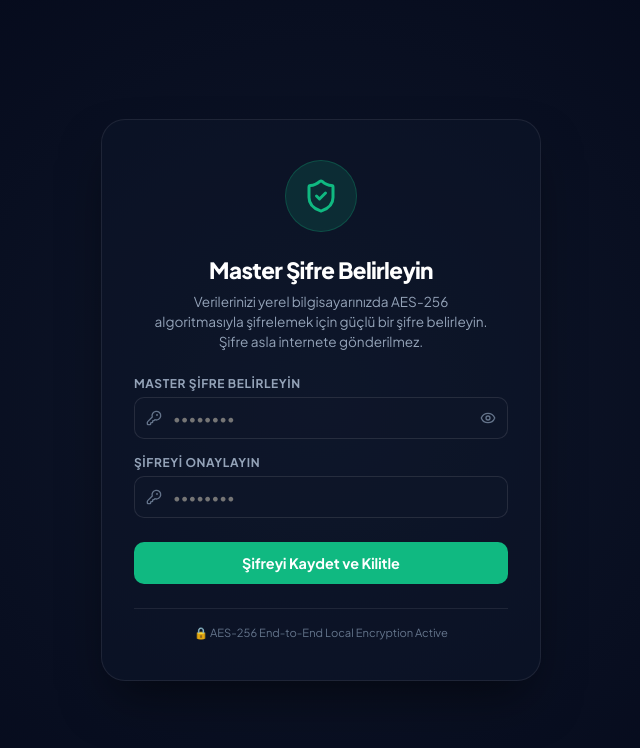
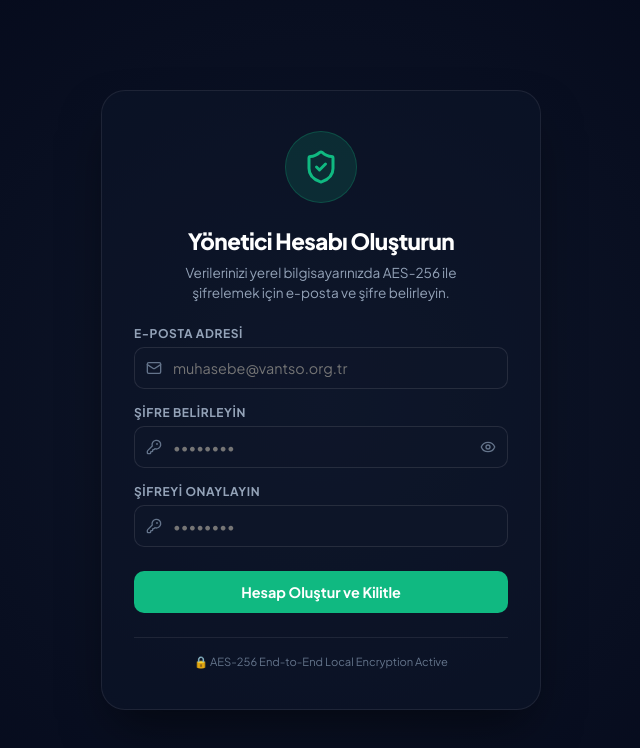
Before and after one commit to bsrdeniz/MuhasebeODF, a React (Vite) app: page / in a window 1280 px wide. Shown: the top 748 px of the page, without its empty margins (319-959 px from the left). Built offline with nearby package versions, Linux system fonts and the light colour scheme.

Commit message:
add E-posta (Email) input field to lockscreen UI for standard login experience

```diff
--- a/src/components/LockScreen.tsx
+++ b/src/components/LockScreen.tsx
@@ -1,5 +1,5 @@
 import React, { useState, useEffect } from 'react';
-import { ShieldCheck, Lock, Eye, EyeOff, KeyRound } from 'lucide-react';
+import { ShieldCheck, Lock, Eye, EyeOff, KeyRound, Mail } from 'lucide-react';
 import { setupPassword, verifyPassword } from '../utils/crypto';
 
 interface LockScreenProps {
@@ -8,6 +8,7 @@ interface LockScreenProps {
 
 export const LockScreen: React.FC<LockScreenProps> = ({ onUnlock }) => {
   const [isFirstTime, setIsFirstTime] = useState(false);
+  const [email, setEmail] = useState('');
   const [password, setPassword] = useState('');
   const [confirmPassword, setConfirmPassword] = useState('');
   const [showPassword, setShowPassword] = useState(false);
@@ -34,6 +35,14 @@ export const LockScreen: React.FC<LockScreenProps> = ({ onUnlock }) => {
     setIsLoading(true);
 
     try {
+      const emailRegex = /^[^\s@]+@[^\s@]+\.[^\s@]+$/;
+      if (!emailRegex.test(email)) {
+        setError('Lütfen geçerli bir e-posta adresi girin!');
+        triggerWiggle();
+        setIsLoading(false);
+        return;
+      }
+
       if (isFirstTime) {
         // Setup Password
         if (password.length < 6) {
@@ -50,6 +59,7 @@ export const LockScreen: React.FC<LockScreenProps> = ({ onUnlock }) => {
         }
 
         const { salt, hash } = await setupPassword(password);
+        localStorage.setItem('muhasebe_email', email.trim().toLowerCase());
         localStorage.setItem('muhasebe_salt', salt);
         localStorage.setItem('muhasebe_hash', hash);
 
@@ -63,6 +73,14 @@ export const LockScreen: React.FC<LockScreenProps> = ({ onUnlock }) => {
         }
       } else {
         // Unlock
+        const savedEmail = localStorage.getItem('muhasebe_email') || '';
+        if (email.trim().toLowerCase() !== savedEmail.trim().toLowerCase()) {
+          setError('Girdiğiniz E-posta veya Şifre hatalı!');
+          triggerWiggle();
+          setIsLoading(false);
+          return;
+        }
+
         const salt = localStorage.getItem('muhasebe_salt') || '';
         const hash = localStorage.getItem('muhasebe_hash') || '';
 
@@ -70,7 +88,7 @@ export const LockScreen: React.FC<LockScreenProps> = ({ onUnlock }) => {
         if (derivedKey) {
           onUnlock(derivedKey);
         } else {
-          setError('Girdiğiniz Master Şifre hatalı!');
+          setError('Girdiğiniz E-posta veya Şifre hatalı!');
           triggerWiggle();
         }
       }
@@ -130,21 +148,50 @@ export const LockScreen: React.FC<LockScreenProps> = ({ onUnlock }) => {
 
         <div>
           <h2 className="text-h2" style={{ color: '#ffffff', fontSize: '1.4rem', fontWeight: 800, marginBottom: '8px' }}>
-            {isFirstTime ? 'Master Şifre Belirleyin' : 'Muhasebe Portalı Kilitli'}
+            {isFirstTime ? 'Yönetici Hesabı Oluşturun' : 'Muhasebe Giriş Portalı'}
           </h2>
           <p style={{ color: '#94a3b8', fontSize: '0.85rem', lineHeight: '145%', maxWidth: '340px', margin: '0 auto' }}>
             {isFirstTime
-              ? 'Verilerinizi yerel bilgisayarınızda AES-256 algoritmasıyla şifrelemek için güçlü bir şifre belirleyin. Şifre asla internete gönderilmez.'
-              : 'Kişisel ve finansal verilerin şifresini yerel olarak çözmek için lütfen şifrenizi girin.'
+              ? 'Verilerinizi yerel bilgisayarınızda AES-256 ile şifrelemek için e-posta ve şifre belirleyin.'
+              : 'Verilerin şifresini çözmek ve sisteme erişmek için giriş yapın.'
             }
           </p>
         </div>
 
         <form onSubmit={handleAction} style={{ width: '100%', display: 'flex', flexDirection: 'column', gap: '16px' }}>
+          {/* Email Input */}
+          <div style={{ display: 'flex', flexDirection: 'column', gap: '6px', textAlign: 'left' }}>
+            <label style={{ fontSize: '0.75rem', fontWeight: 700, color: '#94a3b8', textTransform: 'uppercase', letterSpacing: '0.05em' }}>
+              E-posta Adresi
+            </label>
+            <div style={{ position: 'relative' }}>
+              <Mail size={16} style={{ position: 'absolute', left: '12px', top: '50%', transform: 'translateY(-50%)', color: '#64748b' }} />
+              <input
+                type="email"
+                placeholder="muhasebe@vantso.org.tr"
+                required
+                value={email}
+                onChange={(e) => setEmail(e.target.value)}
+                className="form-input"
+                style={{
+                  width: '100%',
+                  paddingLeft: '38px',
+                  paddingRight: '12px',
+                  backgroundColor: 'rgba(15, 23, 42, 0.6)',
+                  border: '1px solid rgba(255, 255, 255, 0.1)',
+                  color: '#ffffff',
+                  borderRadius: '10px',
+                  height: '42px',
+                  fontSize: '0.9rem'
+                }}
+              />
+            </div>
+          </div>
+
           {/* Password Input */}
           <div style={{ display: 'flex', flexDirection: 'column', gap: '6px', textAlign: 'left' }}>
             <label style={{ fontSize: '0.75rem', fontWeight: 700, color: '#94a3b8', textTransform: 'uppercase', letterSpacing: '0.05em' }}>
-              {isFirstTime ? 'Master Şifre Belirleyin' : 'Master Şifre'}
+              {isFirstTime ? 'Şifre Belirleyin' : 'Şifre'}
             </label>
             <div style={{ position: 'relative' }}>
               <KeyRound size={16} style={{ position: 'absolute', left: '12px', top: '50%', transform: 'translateY(-50%)', color: '#64748b' }} />
@@ -251,7 +298,7 @@ export const LockScreen: React.FC<LockScreenProps> = ({ onUnlock }) => {
               marginTop: '8px'
             }}
           >
-            {isLoading ? 'İşleniyor...' : isFirstTime ? 'Şifreyi Kaydet ve Kilitle' : 'Giriş Yap ve Verileri Çöz'}
+            {isLoading ? 'İşleniyor...' : isFirstTime ? 'Hesap Oluştur ve Kilitle' : 'Giriş Yap'}
           </button>
         </form>
 
```
